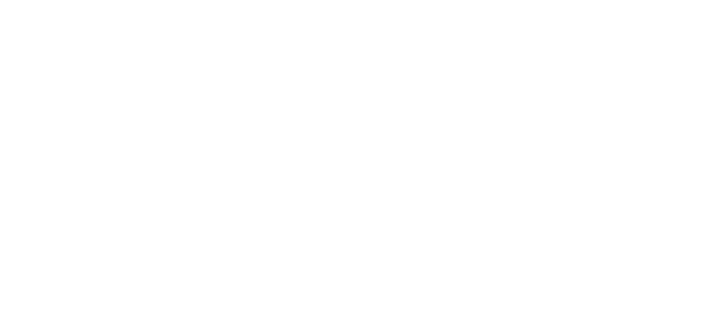
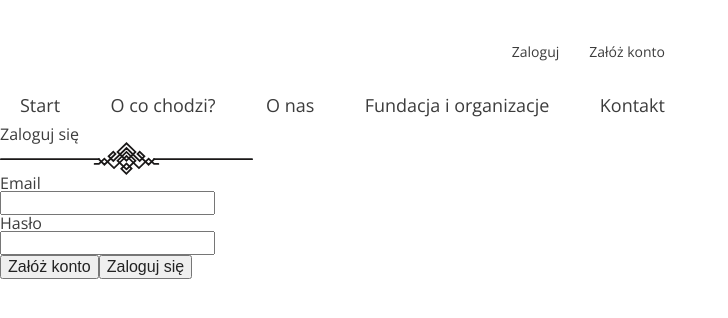
Before and after one commit to KarolinaNalaskowska/KN_PortfolioLab_-Oddaj_rzeczy-, a React (Create React App) app in the folder oddaj_rzeczy/: page /login in a window 1280 px wide. Before the commit this address had no page. Shown: the top 318 px of the page, without its empty margins (0-728 px from the left). Built offline with nearby package versions, Linux system fonts and the light colour scheme.

Commit message:
Create component Login

```diff
--- a/oddaj_rzeczy/src/components/login/Login.js
+++ b/oddaj_rzeczy/src/components/login/Login.js
@@ -1,3 +1,34 @@
+import Deco from "../../assets/Decoration.svg";
+import Nav from "../home/header/navigation/Nav";
+
 export default function Login() {
-
+    return (
+        <section>
+            <div>
+                <Nav />
+            </div>
+            <div>
+                <div>
+                    <h2>Zaloguj się</h2>
+                    <img src={Deco} alt="Decoration" />
+                </div>
+                <div>
+                    <form>
+                        <div>
+                            <p>Email</p>
+                            <input />
+                        </div>
+                        <div>
+                            <p>Hasło</p>
+                            <input />
+                        </div>
+                        <div>
+                            <button>Załóż konto</button>
+                            <button>Zaloguj się</button>
+                        </div>
+                    </form>
+                </div>
+            </div>
+        </section>
+    )
 }
```
